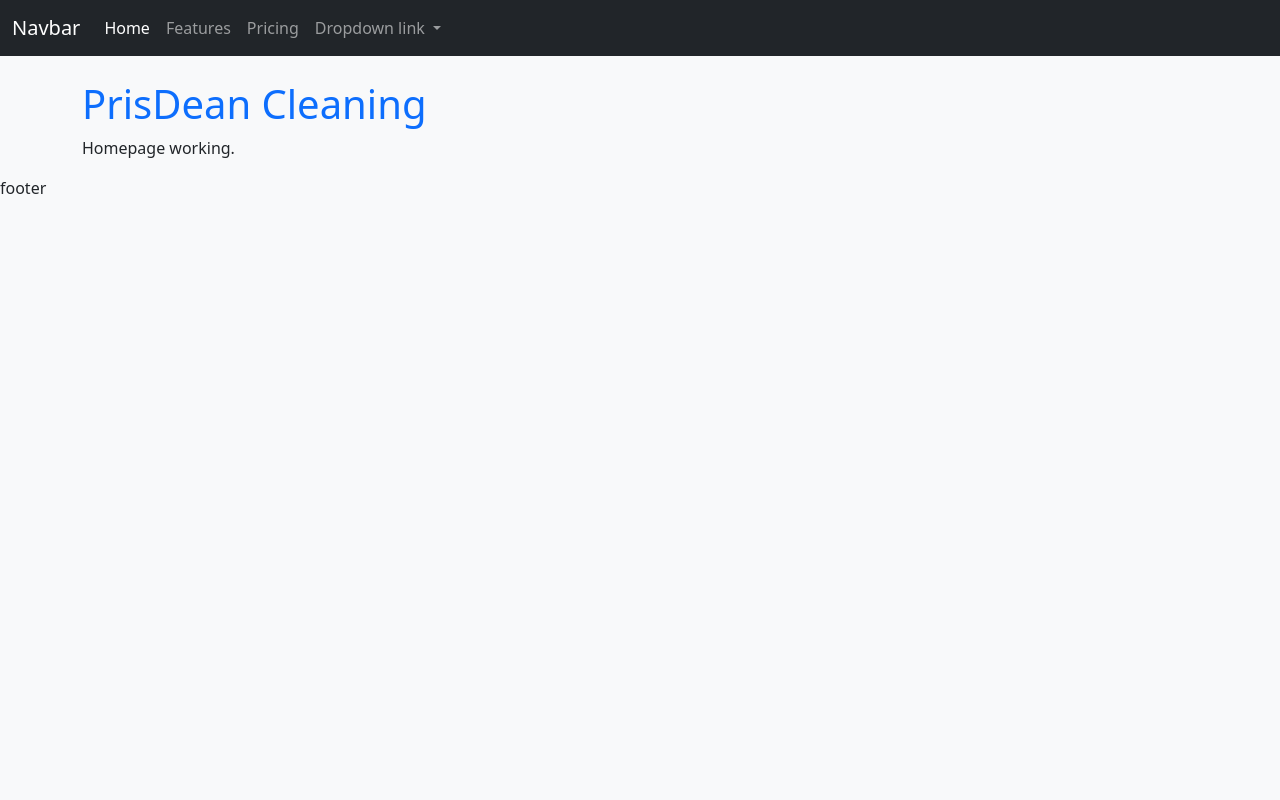
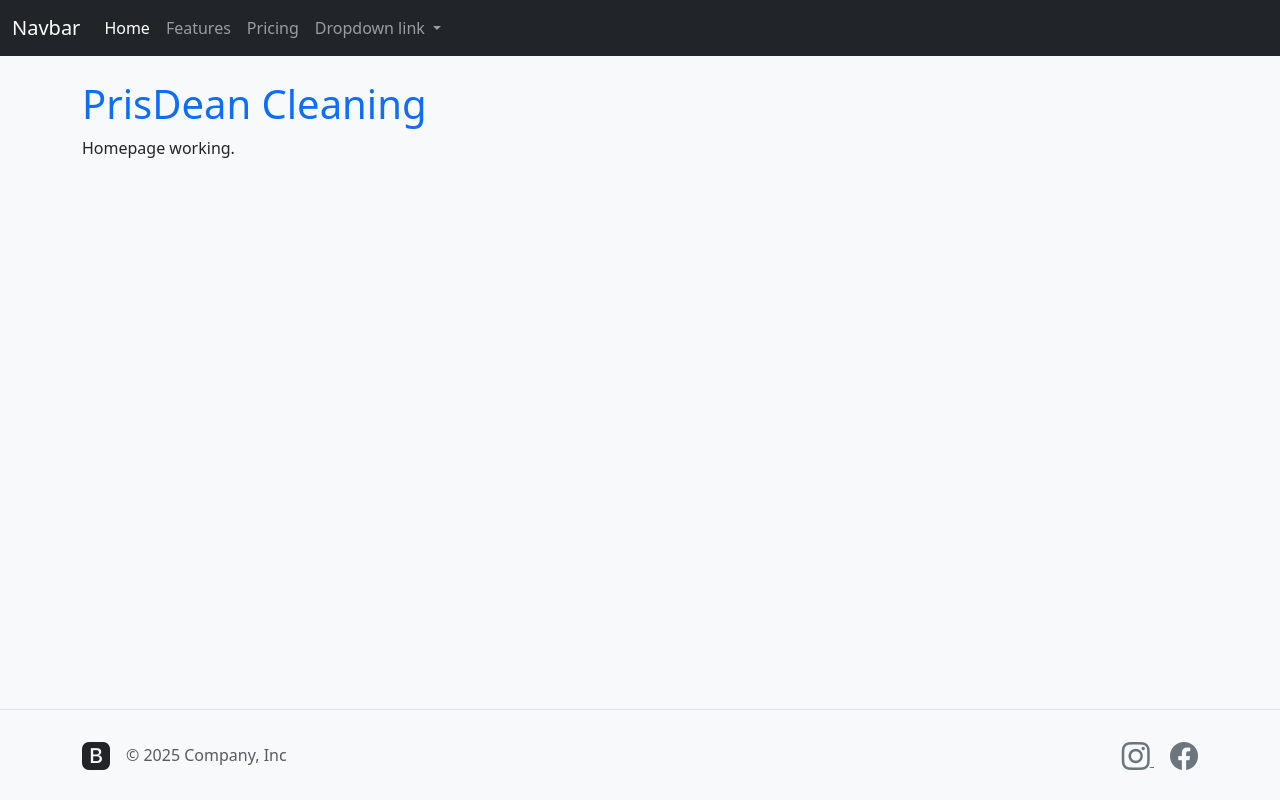
Before and after one commit to DeanoPHP/PrisDean_django_msp4, a Django app: page / in a window 1280 px wide. Run offline with Django 5.2, Linux system fonts and the light colour scheme.

Commit message:
Created the footer

```diff
--- a/templates/base.html
+++ b/templates/base.html
@@ -11,9 +11,12 @@
       href="https://cdn.jsdelivr.net/npm/bootstrap@5.3.8/dist/css/bootstrap.min.css"
       rel="stylesheet" />
 
+    <link rel="stylesheet"
+    href="https://cdn.jsdelivr.net/npm/bootstrap-icons@1.11.3/font/bootstrap-icons.min.css">
+
     <link rel="stylesheet" href="{% static 'css/style.css' %}" />
   </head>
-  <body>
+  <body class="d-flex flex-column min-vh-100">
     {% include "includes/navbar.html" %}
 
     <main class="container mt-4">{% block content %} {% endblock %}</main>
--- a/templates/includes/footer.html
+++ b/templates/includes/footer.html
@@ -1 +1,22 @@
-footer
+<footer class="border-top py-4 mt-auto">
+  <div class="container">
+    <div class="d-flex justify-content-between align-items-center">
+      <!-- Left Side -->
+      <div class="d-flex align-items-center">
+        <i class="bi bi-bootstrap-fill fs-3 me-3"></i>
+        <span class="text-muted"> &copy; 2025 Company, Inc </span>
+      </div>
+
+      <!-- Right Side -->
+      <div>
+        <a href="#" class="text-secondary me-3">
+          <i class="bi bi-instagram fs-3"></i>
+        </a>
+
+        <a href="#" class="text-secondary">
+          <i class="bi bi-facebook fs-3"></i>
+        </a>
+      </div>
+    </div>
+  </div>
+</footer>
```
